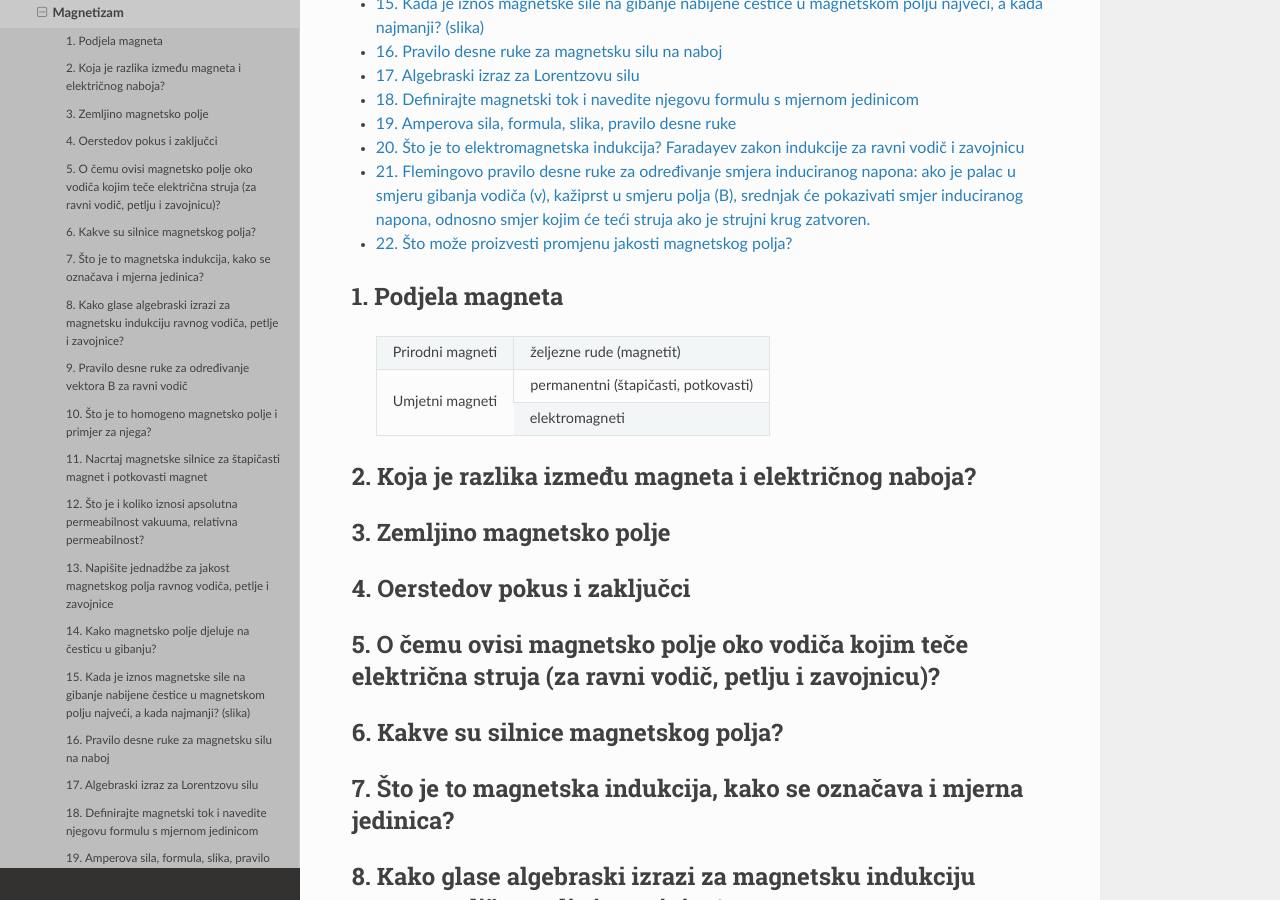
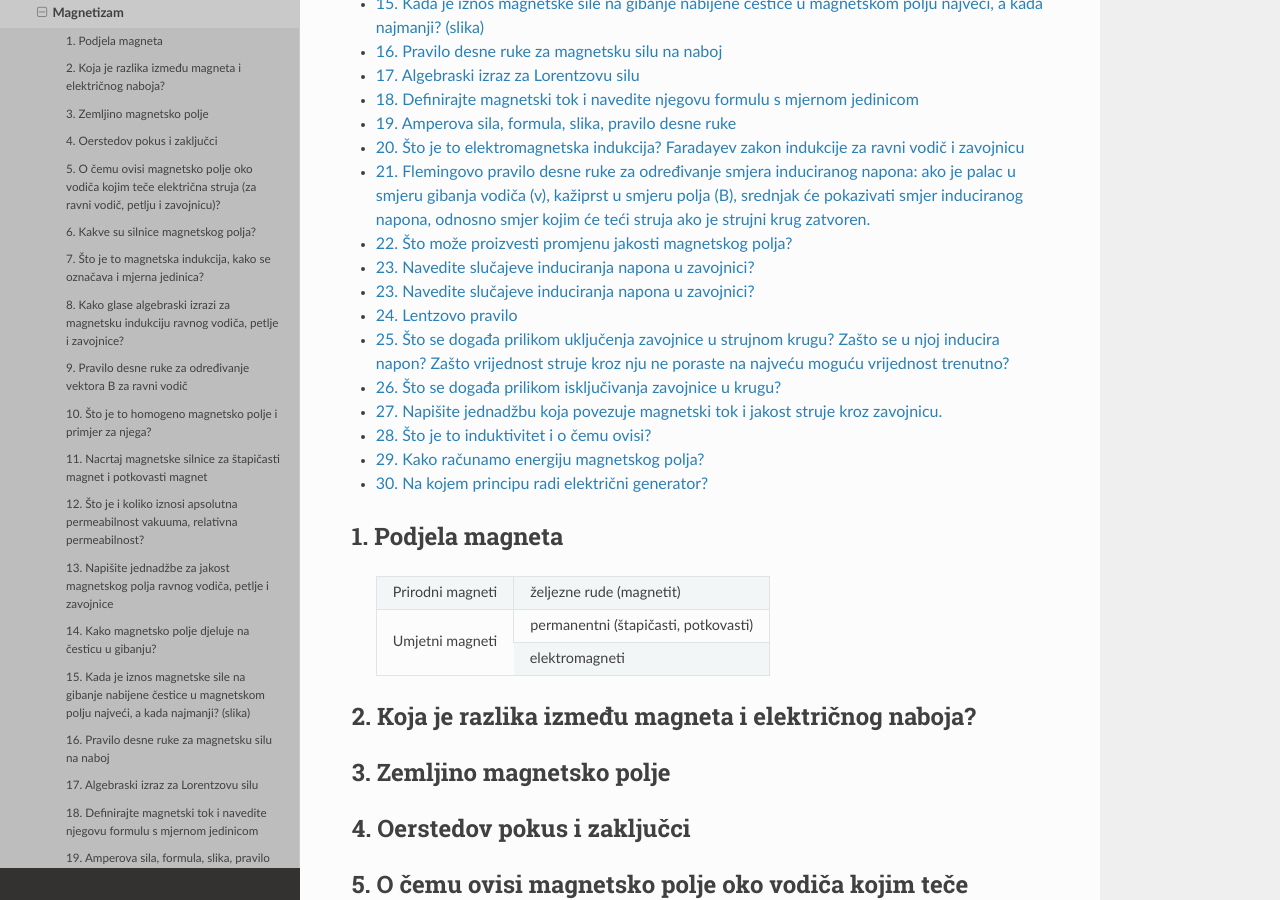
Before and after one commit to recycleTheC/tsrb-h_razred, a Sphinx documentation site: the page built from source/3_razred/fizika/magnetizam/magnetizam.rst, in a window 1280 px wide and 900 px high, scrolled down 761 px. Built offline with Sphinx 7.4.7 and the Read the Docs theme 2.0.0, drawn with Linux system fonts in a browser that asks for light colours; some of the changed text lies outside the part shown.

Commit message:
Update sadržaja

```diff
--- a/source/3_razred/fizika/magnetizam/magnetizam.rst
+++ b/source/3_razred/fizika/magnetizam/magnetizam.rst
@@ -88,4 +88,29 @@ Magnetizam
 22. Što može proizvesti promjenu jakosti magnetskog polja?
 ^^^^^^^^^^^^^^^^^^^^^^^^^^^^^^^^^^^^^^^^^^^^^^^^^^^^^^^^^^
 
-`Magnetizam <../magnetizam/magnetizam.html>`__
+23. Navedite slučajeve induciranja napona u zavojnici?
+^^^^^^^^^^^^^^^^^^^^^^^^^^^^^^^^^^^^^^^^^^^^^^^^^^^^^^
+
+23. Navedite slučajeve induciranja napona u zavojnici?
+^^^^^^^^^^^^^^^^^^^^^^^^^^^^^^^^^^^^^^^^^^^^^^^^^^^^^^
+
+24. Lentzovo pravilo
+^^^^^^^^^^^^^^^^^^^^
+
+25. Što se događa prilikom uključenja zavojnice u strujnom krugu? Zašto se u njoj inducira napon? Zašto vrijednost struje kroz nju ne poraste na najveću moguću vrijednost trenutno?
+^^^^^^^^^^^^^^^^^^^^^^^^^^^^^^^^^^^^^^^^^^^^^^^^^^^^^^^^^^^^^^^^^^^^^^^^^^^^^^^^^^^^^^^^^^^^^^^^^^^^^^^^^^^^^^^^^^^^^^^^^^^^^^^^^^^^^^^^^^^^^^^^^^^^^^^^^^^^^^^^^^^^^^^^^^^^^^^^^^^^
+
+26. Što se događa prilikom isključivanja zavojnice u krugu?
+^^^^^^^^^^^^^^^^^^^^^^^^^^^^^^^^^^^^^^^^^^^^^^^^^^^^^^^^^^^
+
+27. Napišite jednadžbu koja povezuje magnetski tok i jakost struje kroz zavojnicu.
+^^^^^^^^^^^^^^^^^^^^^^^^^^^^^^^^^^^^^^^^^^^^^^^^^^^^^^^^^^^^^^^^^^^^^^^^^^^^^^^^^^
+
+28. Što je to induktivitet i o čemu ovisi?
+^^^^^^^^^^^^^^^^^^^^^^^^^^^^^^^^^^^^^^^^^^
+
+29. Kako računamo energiju magnetskog polja?
+^^^^^^^^^^^^^^^^^^^^^^^^^^^^^^^^^^^^^^^^^^^^
+
+30. Na kojem principu radi električni generator?
+^^^^^^^^^^^^^^^^^^^^^^^^^^^^^^^^^^^^^^^^^^^^^^^^
```
